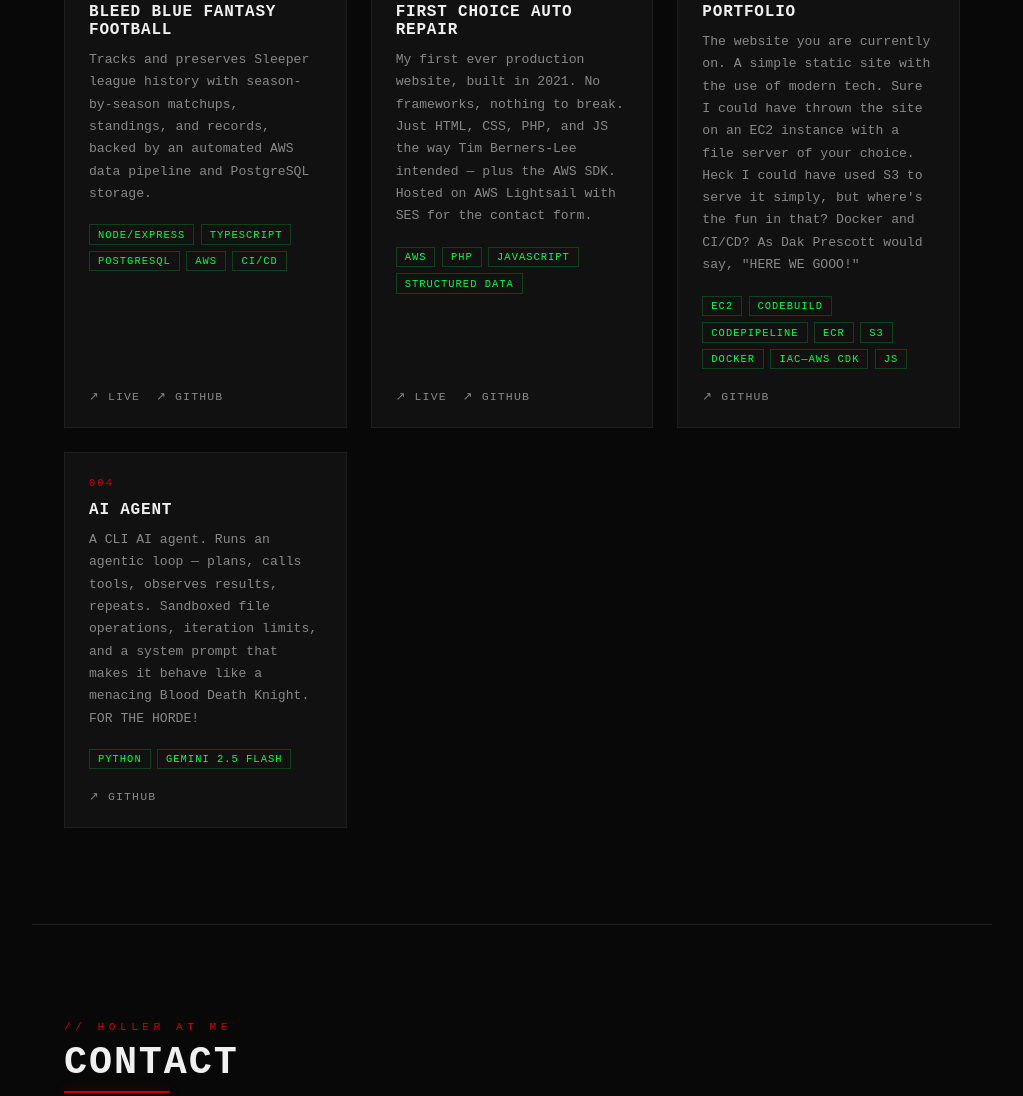
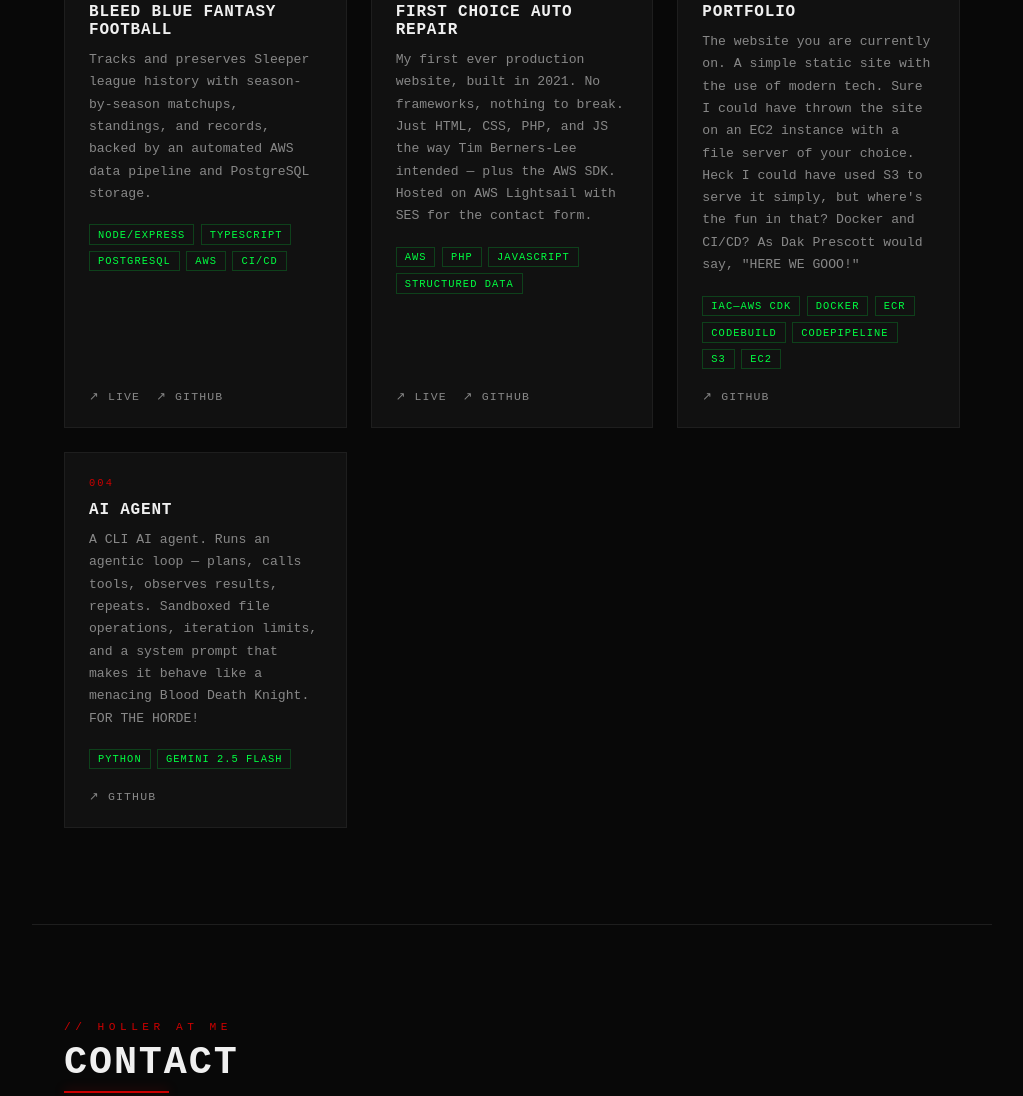
Before and after one commit to ballhog23/portfolio, a plain HTML site: page site/index.html in a window 1280 px wide. Shown: the part 1966-3062 px from the top of the page, without its empty margins (128-1151 px from the left). Drawn offline with Linux system fonts and the light colour scheme.

Commit message:
npm audit + type resolving in tsconfig + portfolio project html edit

```diff
--- a/infra/package.json
+++ b/infra/package.json
@@ -12,10 +12,10 @@
   },
   "devDependencies": {
     "@types/jest": "^30",
-    "@types/node": "^24.10.1",
+    "@types/node": "^24.12.2",
+    "aws-cdk": "2.1113.0",
     "jest": "^30",
     "ts-jest": "^29",
-    "aws-cdk": "2.1113.0",
     "ts-node": "^10.9.2",
     "typescript": "~5.9.3"
   },
--- a/infra/tsconfig.json
+++ b/infra/tsconfig.json
@@ -23,6 +23,9 @@
     "skipLibCheck": true,
     "typeRoots": [
       "./node_modules/@types"
+    ],
+    "types": [
+      "node"
     ]
   },
   "exclude": [
--- a/site/index.html
+++ b/site/index.html
@@ -133,14 +133,13 @@
             but where's the fun in that? Docker and CI/CD? As Dak Prescott would say, "HERE WE GOOO!"
           </p>
           <div class="project-stack">
-            <span class="stack-tag">EC2</span>
+            <span class="stack-tag">IaC&mdash;AWS CDK</span>
+            <span class="stack-tag">Docker</span>
+            <span class="stack-tag">ECR</span>
             <span class="stack-tag">CodeBuild</span>
             <span class="stack-tag">CodePipeline</span>
-            <span class="stack-tag">ECR</span>
             <span class="stack-tag">S3</span>
-            <span class="stack-tag">Docker</span>
-            <span class="stack-tag">IaC&mdash;AWS CDK</span>
-            <span class="stack-tag">JS</span>
+            <span class="stack-tag">EC2</span>
           </div>
           <div class="project-links">
             <a href="https://github.com/ballhog23/portfolio" class="project-link" target="_blank">GitHub</a>
```
Also changed, not shown: 1 other file.
